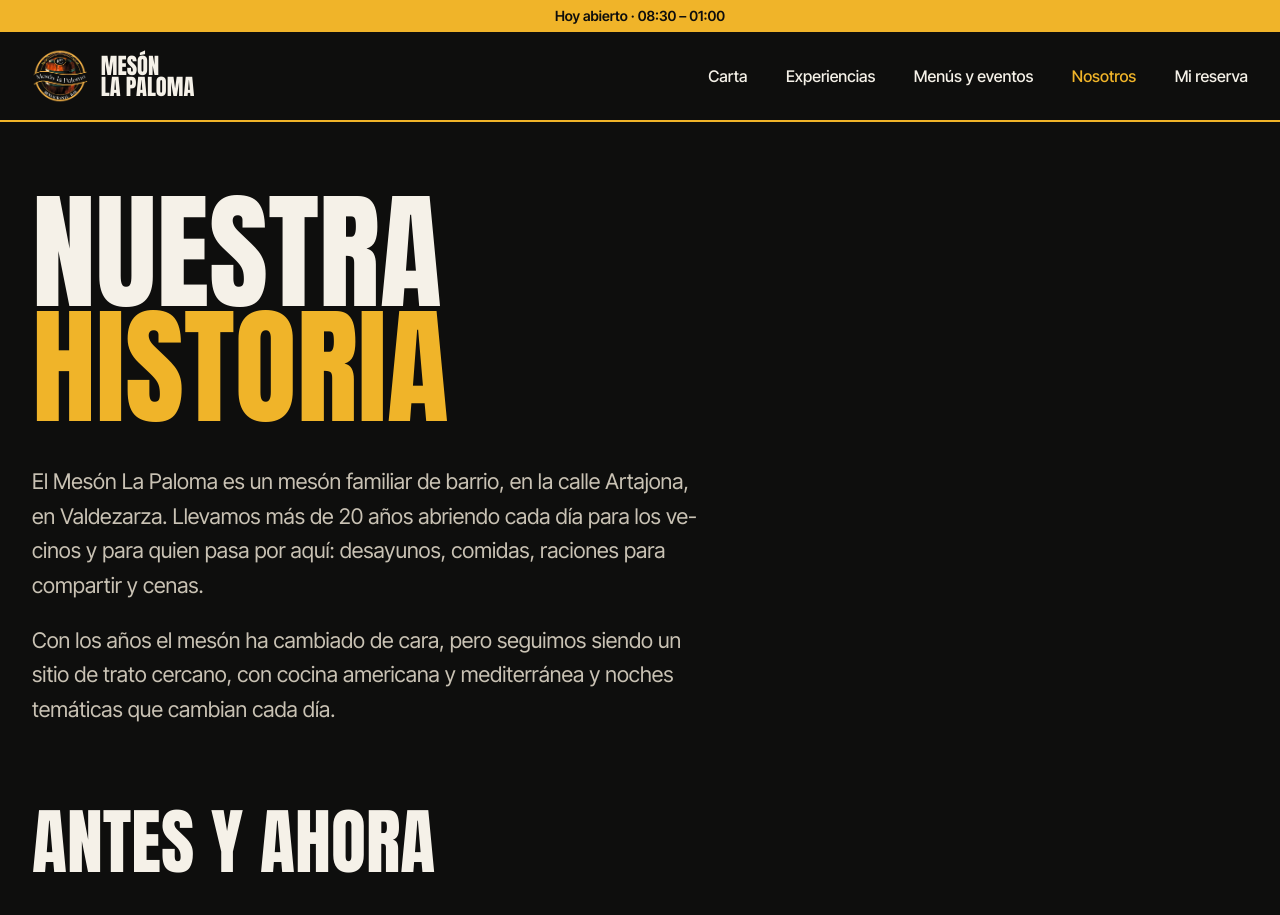
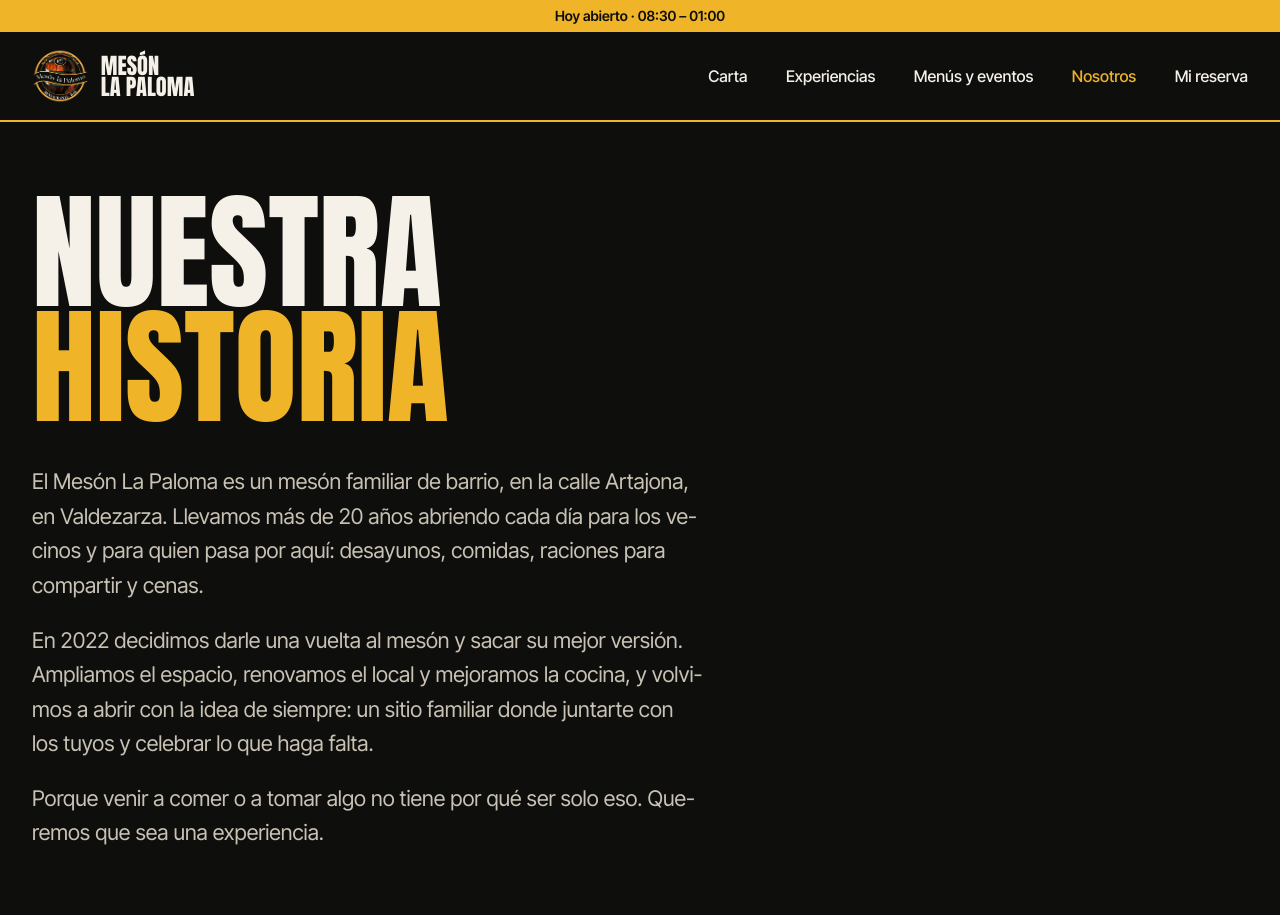
Before and after one commit to Magapp92/Meson_la_Paloma, a Next.js app in the folder frontend/: page /nosotros in a window 1280 px wide. Shown: the top 915 px of the page. Built offline with nearby package versions, Linux system fonts and the light colour scheme.

Commit message:
La reforma de 2022 en la historia de Nosotros

```diff
--- a/frontend/views/about/about.jsx
+++ b/frontend/views/about/about.jsx
@@ -32,7 +32,8 @@ export const About = () => {
             {/* En la historia agrupamos el texto sobre el mesón */}
             <section className="Container AboutStory">
                 <p className="AboutStory-text">El Mesón La Paloma es un mesón familiar de barrio, en la calle Artajona, en Valdezarza. Llevamos más de 20 años abriendo cada día para los vecinos y para quien pasa por aquí: desayunos, comidas, raciones para compartir y cenas.</p>
-                <p className="AboutStory-text">Con los años el mesón ha cambiado de cara, pero seguimos siendo un sitio de trato cercano, con cocina americana y mediterránea y noches temáticas que cambian cada día.</p>
+                <p className="AboutStory-text">En 2022 decidimos darle una vuelta al mesón y sacar su mejor versión. Ampliamos el espacio, renovamos el local y mejoramos la cocina, y volvimos a abrir con la idea de siempre: un sitio familiar donde juntarte con los tuyos y celebrar lo que haga falta.</p>
+                <p className="AboutStory-text">Porque venir a comer o a tomar algo no tiene por qué ser solo eso. Queremos que sea una experiencia.</p>
             </section>
             {/* En antes y ahora agrupamos las dos fachadas, una al lado de la otra, cada una con su rótulo */}
             <section className="Container Facades">
```
